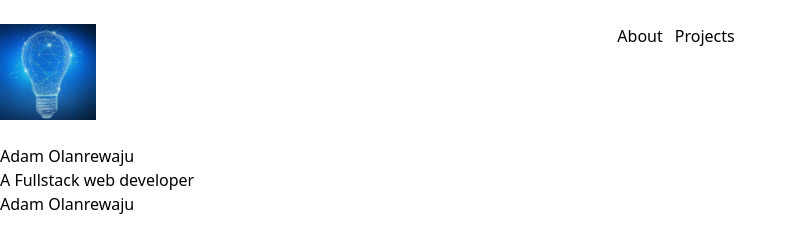
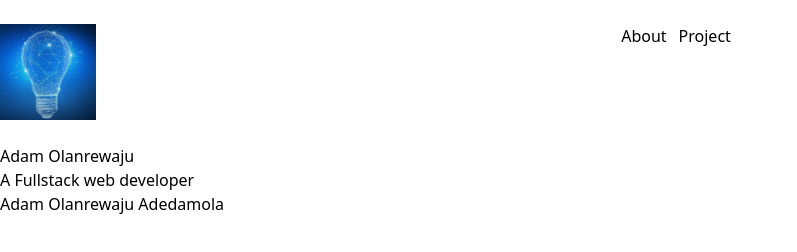
Before and after one commit to Dharmzeey/dharmzeey, an Astro site: page / in a window 1280 px wide. Shown: the whole page, without its empty margins (0-797 px from the left). Built offline with nearby package versions, Linux system fonts and the light colour scheme; Astro itself is replaced by a stand-in of ours.

Commit message:
third commit

```diff
--- a/src/components/Footer.astro
+++ b/src/components/Footer.astro
@@ -1,3 +1,3 @@
 <footer>
-  Adam Olanrewaju
+  Adam Olanrewaju Adedamola
 </footer>
--- a/src/components/Header.astro
+++ b/src/components/Header.astro
@@ -10,7 +10,7 @@
         <a href="/about">About</a>
       </li>
       <li>
-        <a href="/projects">Projects</a>
+        <a href="/projects">Project</a>
       </li>
     </ul>
   </nav>
```
